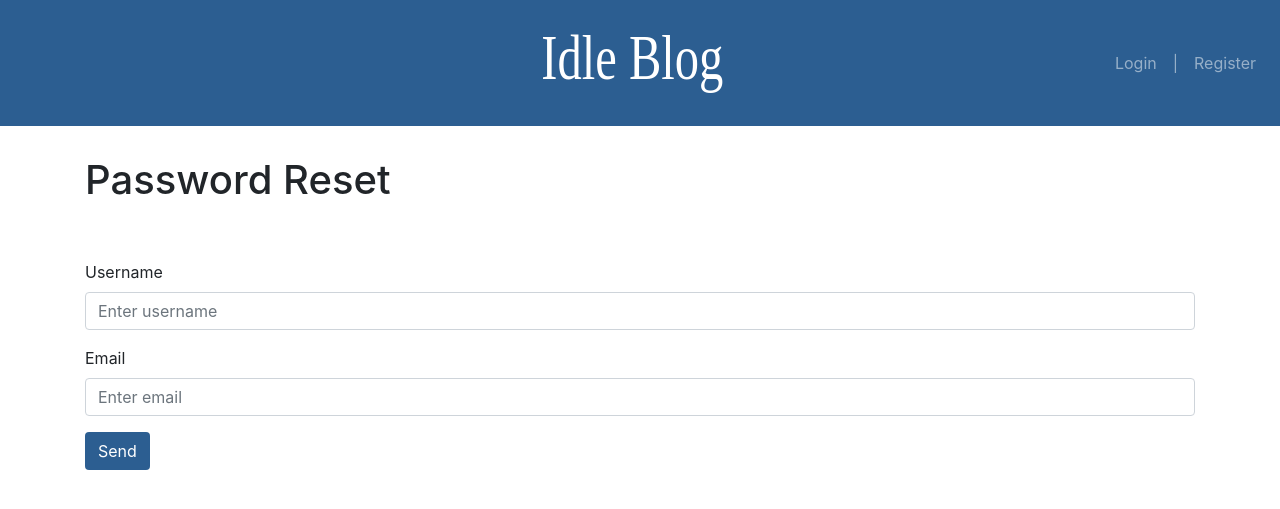
After one commit to Unknown807/Idle-Blog, a PHP site: page /BlogProject/php/email_reset_password.php in a window 1280 px wide. The commit adds this page. Shown: the top 509 px of the page. Run offline with PHP 8.4, Linux system fonts and the light colour scheme; some libraries are stand-ins or nearby versions.

Commit message:
Users can reset their password via email link

```diff
--- /dev/null
+++ b/src/php/email_reset_password.php
@@ -0,0 +1,96 @@
+<?php
+	session_start();
+
+	if (isset($_SESSION["uid"])) {
+		header("Location: index.php");
+		exit;
+	}
+
+	session_destroy();
+
+	require "twig_init.php";
+	$twig = init();
+
+	if ($_SERVER["REQUEST_METHOD"] != "POST") {
+		echo $twig->render("email_reset_form.html.twig");
+		exit;
+	}
+
+	require "connect.php";
+	require "validation.php";
+
+	$dbhandle = getConnection();
+	$result = $umsg = false;
+
+	$email = sanitise($_POST["email"]);
+	$emsg = validateEmail($email);
+	$username = sanitise($_POST["username"]);
+
+	if (empty($username)) {
+		$umsg = "Username cannot be left empty";
+	} else {
+		$username_exists = checkUsernameExists($dbhandle, $username);
+		if ($username_exists) {
+			if (!$emsg) {
+
+				$sql = "SELECT * FROM users WHERE username = :username AND email = :email";
+				$query = $dbhandle->prepare($sql);
+				$params = [
+					"username" => $username,
+					"email" => $email,
+				];
+
+				$query->execute($params);
+				$result = $query->fetch();
+
+				if (!$result) {
+					$emsg = "Email is incorrect for that user";
+				}
+			}
+		} else {
+			$umsg = "That user does not exist";
+		}
+	}
+
+	if ($umsg || $emsg) {
+		echo $twig->render("email_reset_form.html.twig", [
+			"username" => $username,
+			"username_error_msg" => $umsg,
+
+			"email" => $email,
+			"email_error_msg" => $emsg
+		]);
+		exit;
+	}
+
+	$gen_link_token = md5($username.$email.$result["uid"]);
+	// Instead of localhost you would have your domain
+	$link = "localhost/BlogProject/src/php/reset_password.php?token=".$gen_link_token;
+
+	$sql = "INSERT INTO password_resets (pr_uid, username, email, link_token)
+			VALUES (:uid, :username, :email, :token)";
+	$query = $dbhandle->prepare($sql);
+
+
+	$params = [
+		"uid" => $result["uid"],
+		"username" => $username,
+		"email" => $email,
+		"token" => $gen_link_token,
+	];
+	$query->execute($params);
+
+	$mail_msg = wordwrap("Here is the link to reset your account's password:\n\n".$link, 70);
+
+	mail($email,
+		"Idleblog Password Reset",
+		$mail_msg,
+		"From: no-reply@idleblog.com"."\r\n".
+		"Content-Type: text/plain; charset=utf-8");
+
+	echo $twig->render("email_reset_form.html.twig", [
+		"success" => true,
+	]);
+
+
+?>
--- a/src/resources/styles/auth_pages.css
+++ b/src/resources/styles/auth_pages.css
@@ -4,7 +4,12 @@
 }
 
 #loginButton,
-#registerButton {
+#registerButton,
+#sendButton {
 	color: white;
 	background-color: #2C5E91;
 }
+
+#successTxt {
+	color: #01A101;
+}
--- /dev/null
+++ b/src/templates/email_reset_form.html.twig
@@ -0,0 +1,32 @@
+{% extends "index.html.twig" %}
+
+{% block title %}Password Reset{% endblock title %}
+
+{% block stylesheets %}
+	<link rel="stylesheet" href="../resources/styles/auth_pages.css">
+{% endblock stylesheets %}
+
+{% block content %}
+
+	<h1 style="margin-bottom: 5%">Password Reset</h1>
+
+	<form action="email_reset_password.php" method="POST">
+
+		<div class="form-group">
+			<label for="username">Username</label>
+			<input type="text" class="form-control {% if username_error_msg is not empty %}is-invalid{% endif %}" name="username" aria-describedby="usernameHelp" placeholder="Enter username" value="{{ username|default("") }}" />
+			<small id="usernameHelp" class="form-text error-text">{{ username_error_msg|default("") }}</small>
+		</div>
+
+		<div class="form-group">
+			<label for="email">Email</label>
+			<input type="email" class="form-control {% if email_error_msg is not empty %}is-invalid{% endif %}" name="email" aria-describedby="emailHelp" placeholder="Enter email" value="{{ email|default("") }}" />
+			<small id="emailHelp" class="form-text error-text">{{ email_error_msg|default("") }}</small>
+		</div>
+
+		<button id="sendButton" type="submit" class="btn">Send</button>
+	</form>
+
+	<h2 id="successTxt" class="d-flex justify-content-center" style="margin-top: 5%">{% if success %}Success, please check your email{% endif %}</h2>
+
+{% endblock content %}
--- a/src/templates/login.html.twig
+++ b/src/templates/login.html.twig
@@ -21,13 +21,13 @@
 	<form action="login.php" method="POST">
 	  <div class="form-group">
 		<label for="username">Username</label>
-		<input type="text" class="form-control {% if username_error_msg is not empty %}is-invalid{% endif %}" name="username" aria-describedby="usernameHelp" placeholder="Enter username" value="{{ username|default("") }}">
+		<input type="text" class="form-control {% if username_error_msg is not empty %}is-invalid{% endif %}" name="username" aria-describedby="usernameHelp" placeholder="Enter username" value="{{ username|default("") }}" />
 		<small id="usernameHelp" class="form-text error-text">{{ username_error_msg|default("") }}</small>
 	  </div>
 
 	  <div class="form-group">
 		<label for="password">Password</label>
-		<input type="password" class="form-control {% if password_error_msg is not empty %}is-invalid{% endif %}" name="password" aria-describedby="passwordHelp" placeholder="Enter password">
+		<input type="password" class="form-control {% if password_error_msg is not empty %}is-invalid{% endif %}" name="password" aria-describedby="passwordHelp" placeholder="Enter password" />
 		<small id="passwordHelp" class="form-text error-text">{{ password_error_msg|default("") }}</small>
 	  </div>
 
@@ -35,7 +35,7 @@
 
 	  <hr />
 
-	  <a href="#"><input type="button" class="btn btn-light" value="Forgot Password?"/></a>
+	  <a href="email_reset_password.php"><input type="button" class="btn btn-light" value="Forgot Password?"/></a>
 
 	</form>
 {% endblock content %}
```
Also changed, not shown: src/php/reset_password.php (added, +62 -0 lines), src/templates/password_reset_form.html.twig (added, +33 -0 lines), src/resources/blog_images/1China_2094538949.jpg (deleted), src/resources/images/coffee_shop.jpg (deleted), src/resources/images/holiday.jpg (deleted), src/resources/images/logo.svg, src/resources/images/tree.jpg (deleted), src/resources/temp_images/2pfp_571896973.png (deleted), src/resources/user_pfps/1pfp_963817420.jpg (deleted), src/resources/user_pfps/2pfp_1033340749.png (deleted).
